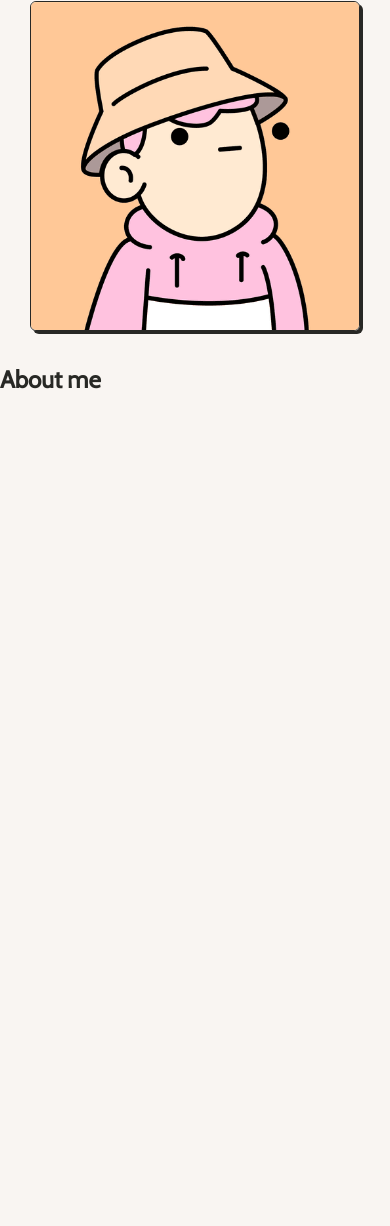
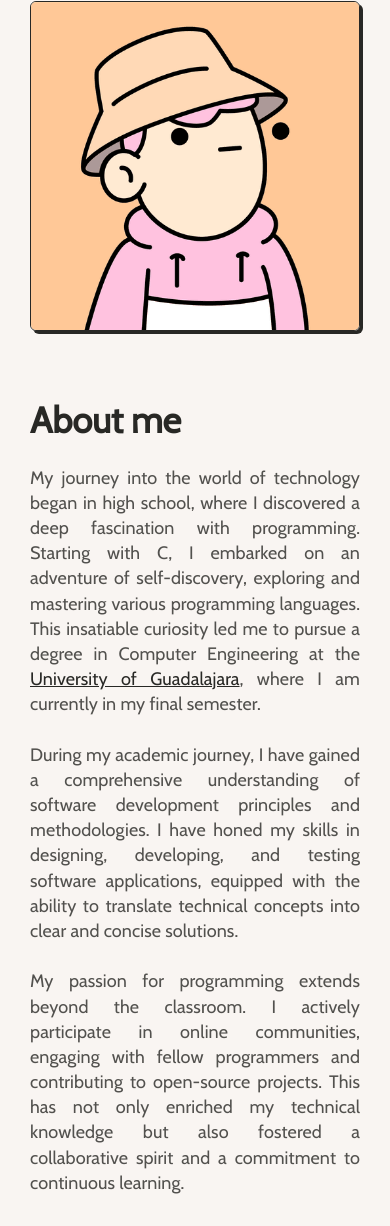
Before and after one commit to JoMaCoBa/JoMaCoBa.github.io, a plain HTML site: page index.html in a window 390 px wide. Shown: the part 448-1674 px from the top of the page. Before the commit the page ends 844 px from the top, so only its background shows below. Drawn offline with nearby package versions, Linux system fonts and the light colour scheme.

Commit message:
Added: Finished Section About me and Styles Mobile & Desktop

```diff
--- a/assets/css/app.css
+++ b/assets/css/app.css
@@ -44,6 +44,7 @@ body {
     font-weight: 400;
     font-size: 20px;
     text-align: justify;
+    color: #52514e;
 }
 
 .text__title {
@@ -97,3 +98,34 @@ body {
 
     pointer-events: none;
 }
+
+.about {
+    width: 100%;
+    margin-top: 30px;
+}
+
+.about__container {
+    margin: 0 30px;
+
+    line-height: 1.4;
+    text-align: justify;
+}
+
+.about__title {
+    margin-bottom: 20px;
+
+    font-size: 36px;
+}
+
+.about__description {
+    font-weight: 400;
+    font-size: 18px;
+    letter-spacing: .1px;
+    padding-bottom: 30px;
+    color: #52514e;
+}
+
+.description__link {
+    color: var(--font-color);
+    text-decoration: underline;
+}
--- a/assets/css/desktop.css
+++ b/assets/css/desktop.css
@@ -1,10 +1,12 @@
 .header {
+    display: grid;
+    place-content: center;
     height: 500px;
 }
 
 .header__columns {
-    max-width: 1200px;
-    min-width: 600px;
+    width: 100%;
+    min-width: 300px;
     margin: 20px auto;
     flex-direction: row;
 }
@@ -29,9 +31,30 @@
     display: flex;
     justify-content: center;
     align-items: center;
+    width: 450px;
 }
 
 .right__img {
     width: 270px;
     height: 270px;
 }
+
+.about {
+    display: grid;
+    place-content: center;
+
+    width: 100%;
+    min-width: 300px;
+    height: 400px;
+
+    margin-top: 0px;
+}
+
+.about__container {
+    display: grid;
+    place-content: center;
+
+    max-width: 1368px;
+    margin: 0 auto;
+    padding: 30px;
+}
--- a/index.html
+++ b/index.html
@@ -11,14 +11,14 @@
     <header class="header">
         <div class="header__columns">
             <section class="header__left">
-                <div class="left__text">
+                <article class="left__text">
                     <h3 class="text__presentation">Hello, my name is Manuel.</h3>
                     <h1 class="text__title">I computer engineer & full stack developer.</h1>
                     <h3 class="text__presentation">I am a developer, I feel comfortable working on both the backend and the frontend.</h3>
-                </div>
-                <div class="left__button">
+                </article>
+                <article class="left__button">
                     <a class="btn-primary" download="">Dowload cv</a>
-                </div>
+                </article>
             </section>
             <section class="header__right">
                 <img class="right__img" src="./assets/img/profile.png" alt="">
@@ -28,6 +28,15 @@
     <section class="about">
         <article class="about__container">
             <h2 class="about__title">About me</h2>
+            <p class="about__description">
+                My journey into the world of technology began in high school, where I discovered a deep fascination with programming. Starting with C, I embarked on an adventure of self-discovery, exploring and mastering various programming languages. This insatiable curiosity led me to pursue a degree in Computer Engineering at the <a class="description__link" href="https://www.udg.mx/es">University of Guadalajara</a>, where I am currently in my final semester.
+                <br>
+                <br>
+                During my academic journey, I have gained a comprehensive understanding of software development principles and methodologies. I have honed my skills in designing, developing, and testing software applications, equipped with the ability to translate technical concepts into clear and concise solutions.
+                <br>
+                <br>
+                My passion for programming extends beyond the classroom. I actively participate in online communities, engaging with fellow programmers and contributing to open-source projects. This has not only enriched my technical knowledge but also fostered a collaborative spirit and a commitment to continuous learning.
+            </p>
         </article>
     </section>
 </body>
```
